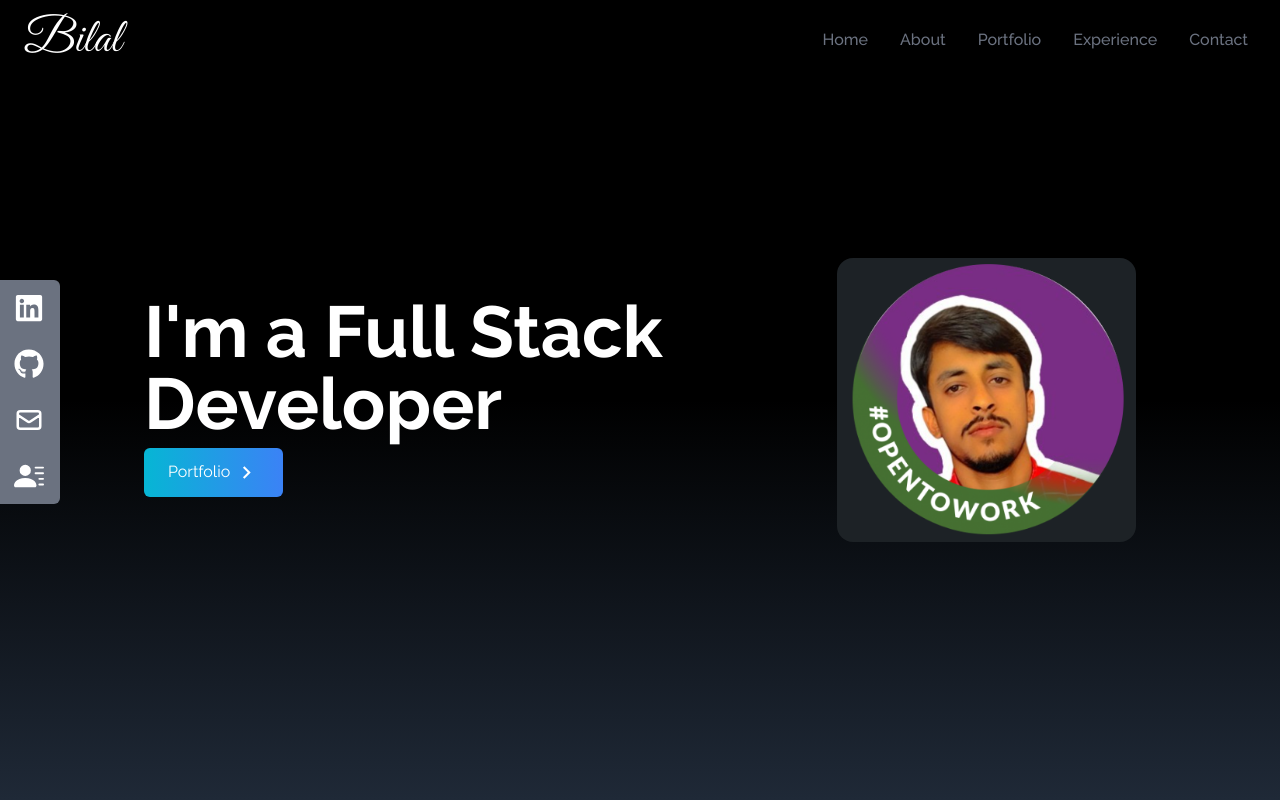
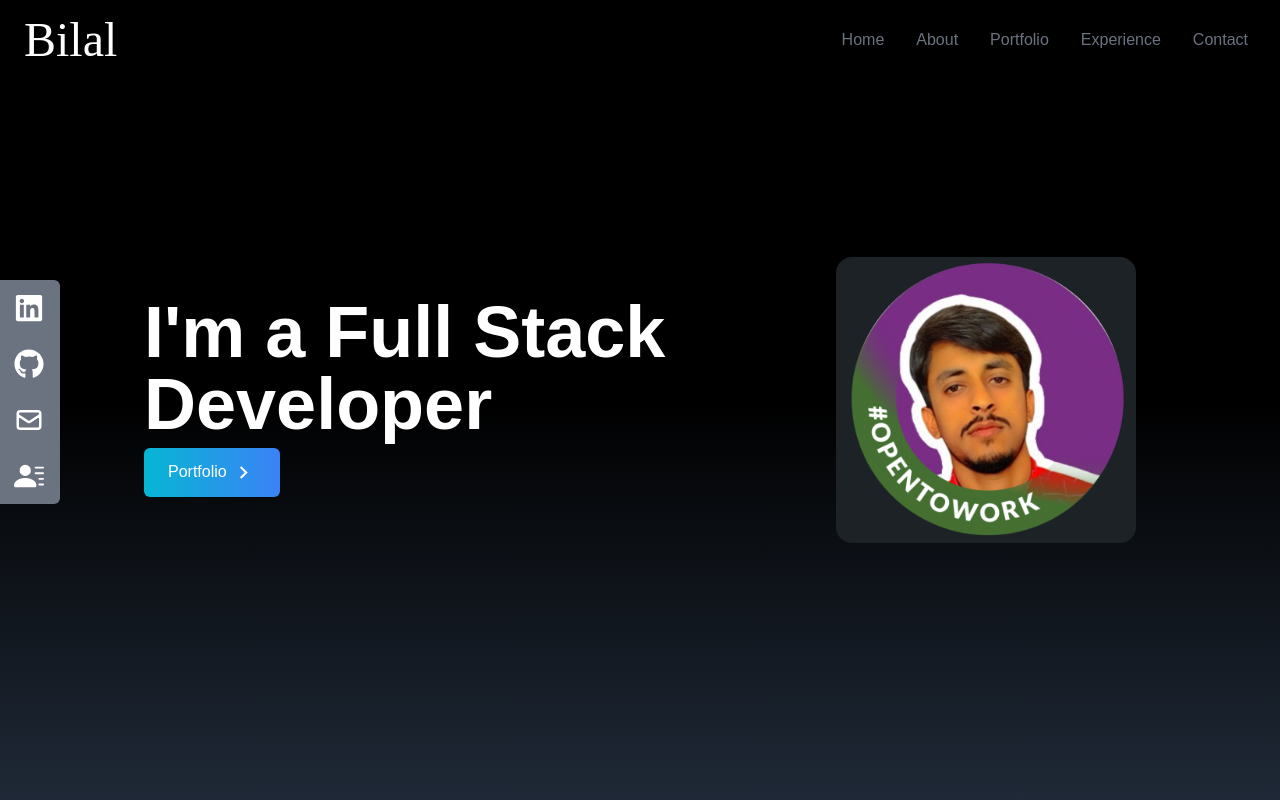
Before and after one commit to Syed-Bilal-Haider-Engineer/Portfolio-site, a React (Create React App) app: page / in a window 1280 px wide. Shown: the top 800 px of the page. Built offline with nearby package versions, Linux system fonts and the light colour scheme.

Commit message:
Add multiple packages and remove useless code

```diff
--- a/src/App.js
+++ b/src/App.js
@@ -15,7 +15,6 @@
       <Portfolio />
       <Experience />
       <Contact />
-
       <SocialLinks />
     </div>
   );
--- a/src/components/About.jsx
+++ b/src/components/About.jsx
@@ -1,5 +1,3 @@
-import React from "react";
-
 const About = () => {
   return (
     <div
--- a/src/components/Contact.jsx
+++ b/src/components/Contact.jsx
@@ -1,5 +1,3 @@
-import React from "react";
-
 const Contact = () => {
   return (
     <div
--- a/src/components/Experience.jsx
+++ b/src/components/Experience.jsx
@@ -1,10 +1,7 @@
-import React from "react";
-
 import html from "../assets/html.png";
 import css from "../assets/css.png";
 import javascript from "../assets/javascript.png";
 import reactImage from "../assets/react.png";
-import github from "../assets/github.png";
 import node from "../assets/nodejs.png";
 import php from "../assets/php.svg";
 import mui from "../assets/mui.svg";
--- a/src/components/Home.jsx
+++ b/src/components/Home.jsx
@@ -1,4 +1,3 @@
-import React from "react";
 import HeroImage from "../assets/bilal.png";
 import { MdOutlineKeyboardArrowRight } from "react-icons/md";
 import { Link } from "react-scroll";
--- a/src/components/NavBar.jsx
+++ b/src/components/NavBar.jsx
@@ -1,4 +1,4 @@
-import React, { useState } from "react";
+import { useState } from "react";
 import { FaBars, FaTimes } from "react-icons/fa";
 import { Link } from "react-scroll";
 
--- a/src/components/Portfolio.jsx
+++ b/src/components/Portfolio.jsx
@@ -1,4 +1,3 @@
-import React from "react";
 import foodifi from "../assets/portfolio/foodifi.jpg";
 import mata from "../assets/portfolio/mata.png";
 import nfts from "../assets/portfolio/nft.png";
--- a/src/components/SocialLinks.jsx
+++ b/src/components/SocialLinks.jsx
@@ -1,4 +1,3 @@
-import React from "react";
 import { FaGithub, FaLinkedin } from "react-icons/fa";
 import { HiOutlineMail } from "react-icons/hi";
 import { BsFillPersonLinesFill } from "react-icons/bs";
--- a/src/index.css
+++ b/src/index.css
@@ -1,13 +1,45 @@
-@import url('https://fonts.googleapis.com/css2?family=Raleway:ital,wght@0,100;0,200;0,300;0,400;0,500;0,600;0,700;0,800;0,900;1,100;1,200;1,300;1,400;1,500;1,600;1,700;1,800;1,900&display=swap');
-
-@import url('https://fonts.googleapis.com/css2?family=Great+Vibes&display=swap');
-
 @tailwind base;
 @tailwind components;
 @tailwind utilities;
 
-@layer base {
-  html {
-    font-family: 'Raleway', sans-serif;
+@import url('https://fonts.googleapis.com/css2?family=Poppins:wght@100;200;300;400;500;600;700;800;900&display=swap');
+
+*{
+    box-sizing: border-box;
+    margin: 0;
+    padding: 0;
+    font-family: 'Poppins', sans-serif;
+
+}
+
+html{
+  scroll-behavior: smooth;
+}
+
+body{
+  margin: 0px !important;
+  padding: 0;
+  font-family: 'Montserrat', sans-serif;
+}
+
+/* width */
+::-webkit-scrollbar {
+    width: 4px;
+    height: 80px;
   }
-}
+
+  /* Track */
+  ::-webkit-scrollbar-track {
+    background:#222A35;
+  }
+
+  /* Handle */
+  ::-webkit-scrollbar-thumb {
+    background: #575C66;
+    border-radius: 6px;
+  }
+
+  /* Handle on hover */
+  ::-webkit-scrollbar-thumb:hover {
+    background: #626970;
+  }
```
Also changed, not shown: package.json (+9 -1 lines), 1 other file (tests, documents, lock files or other folders).
